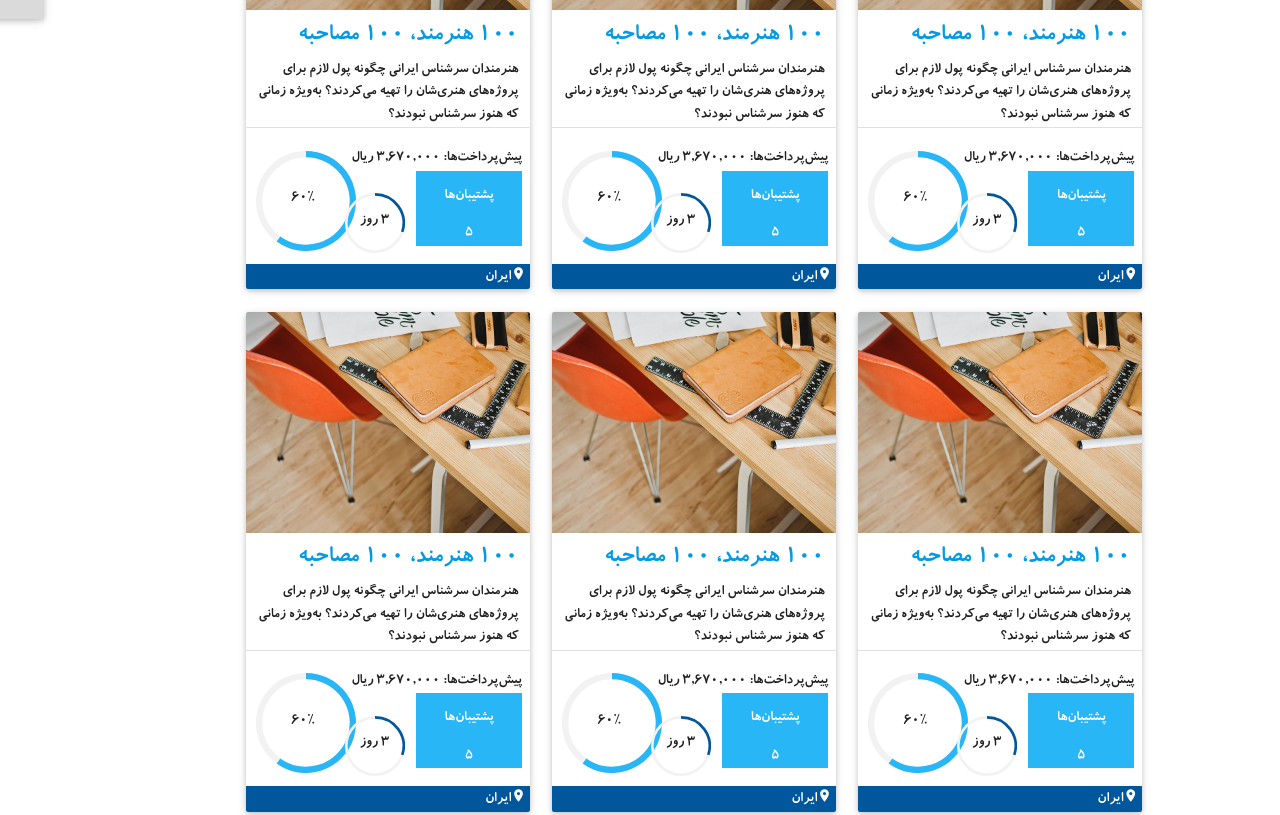
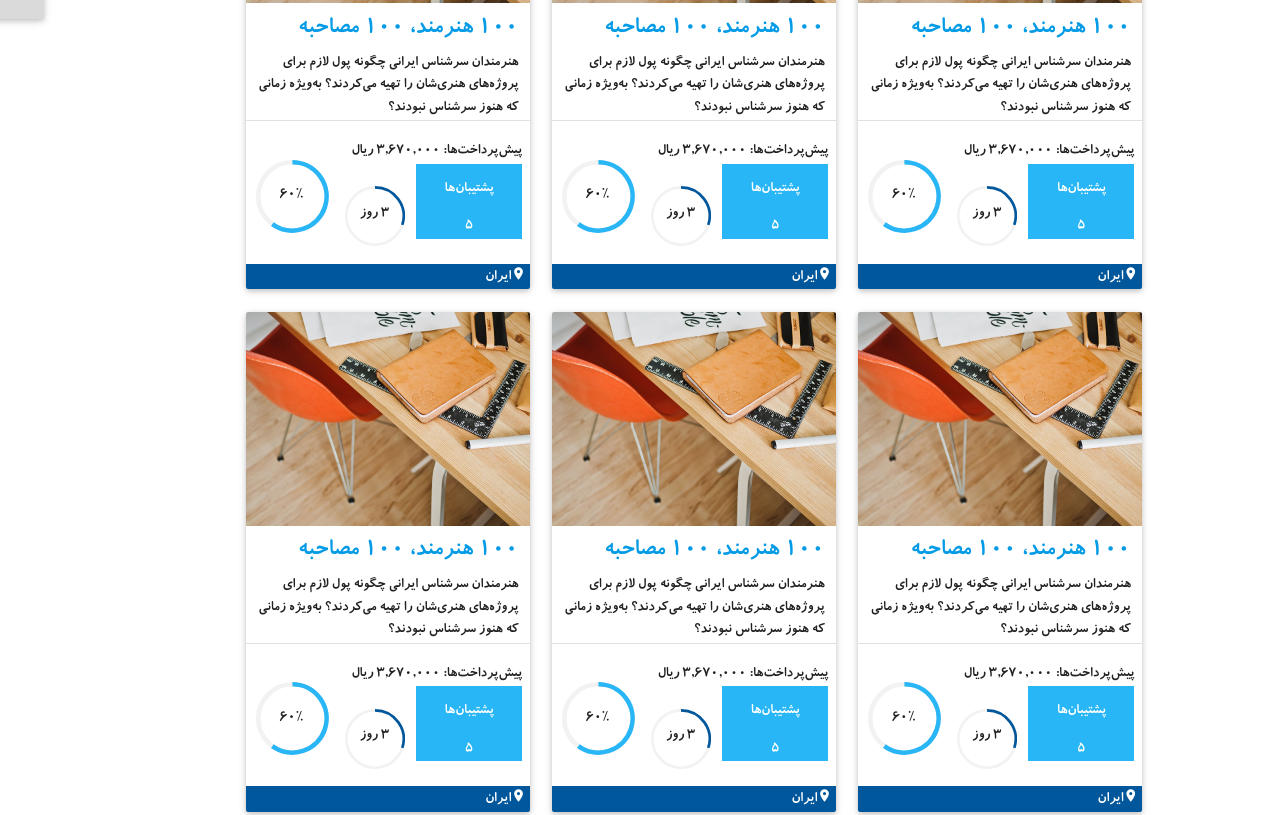
Before and after one commit to Qolak/Qolak-Website-UI, a plain HTML site: page index.html in a window 1280 px wide. Shown: the part 841-1656 px from the top of the page. Drawn offline with Linux system fonts and the light colour scheme; files whose address does not match are found by name.

Commit message:
Progress bar pie chart of card item's top and left were given by percent to fit in flexible card layout

```diff
--- a/css/qolak.body.css
+++ b/css/qolak.body.css
@@ -47,15 +47,16 @@ body div ul#user-dropdown li {
 }
 
 .card-item .pie_progress {
-	width: 100px;
-    margin-top: -20px;
+    width: 100%;
+    height: 100px;
+    margin-top: -5%;
 }
 
 .card-item .pie_progress__number {
 	position: relative;
 	float: left;
-	top: 60px;
-	left: 35px;
+	top: 48%;
+    left: 32%;
 }
 
 .card-item .pie_day {
```
